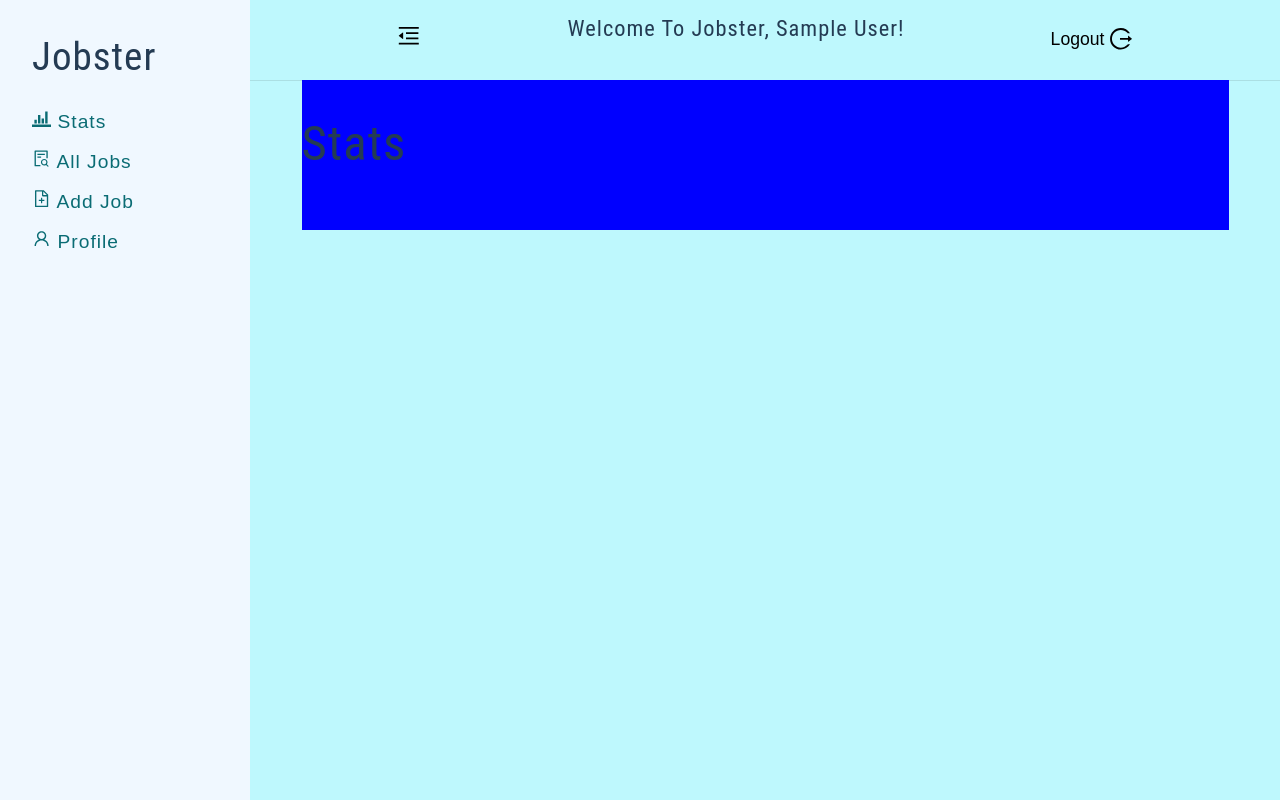
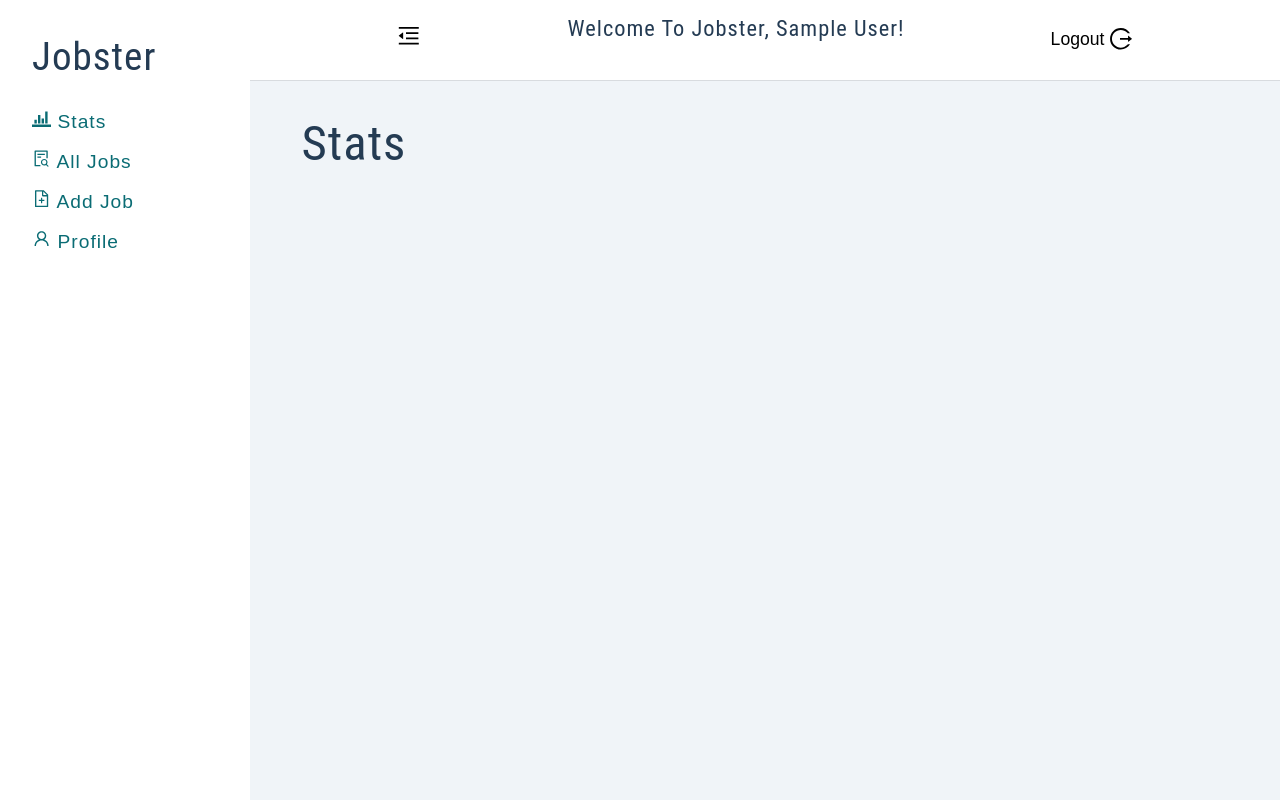
Before and after one commit to VentsiGeorgiev/jobster, a React (Create React App) app in the folder client/: page / in a window 1280 px wide. Built offline with nearby package versions, Linux system fonts and the light colour scheme; sample sign-in values are in the browser's storage.

Commit message:
Styled profile page

```diff
--- a/client/src/components/pages/Dashboard/Profile.js
+++ b/client/src/components/pages/Dashboard/Profile.js
@@ -1,6 +1,13 @@
+import { useAppContext } from '../../../context/appContext';
+import styles from './Profile.module.css';
+
 function Profile() {
+    const { user } = useAppContext();
+
     return (
-        <div>Profile</div>
+        <section className={styles['profile-container']}>
+            <h2>{user.name}</h2>
+        </section>
     );
 }
 
--- /dev/null
+++ b/client/src/components/pages/Dashboard/Profile.module.css
@@ -0,0 +1,5 @@
+.profile-container {
+    background-color: var(--white);
+    padding: 2rem;
+    box-shadow: var(--shadow-2);
+}
--- a/client/src/components/shared/LargeSidebar/LargeSidebar.module.css
+++ b/client/src/components/shared/LargeSidebar/LargeSidebar.module.css
@@ -1,5 +1,5 @@
 .sidebar-container {
-    background-color: aliceblue;
+    background-color: var(--white);
     display: none;
 }
 
--- a/client/src/components/shared/Navbar/Navbar.module.css
+++ b/client/src/components/shared/Navbar/Navbar.module.css
@@ -4,7 +4,7 @@
     align-items: center;
     justify-content: space-evenly;
     box-shadow: 0 1px 0px 0px rgba(0, 0, 0, 0.1);
-    background-color: var(--primary-100);
+    background-color: var(--white);
 }
 
 .nav-text {
--- a/client/src/components/shared/SharedLayout/SharedLayout.module.css
+++ b/client/src/components/shared/SharedLayout/SharedLayout.module.css
@@ -1,16 +1,21 @@
 .dashboard {
     display: grid;
     grid-template-columns: 1fr;
+    min-width: 100%;
+    min-height: 100vh;
+    background-color: var(--grey-50);
 }
 
 .full-dashboard {
     grid-template-columns: 1fr;
+    min-width: 100%;
+    min-height: 100vh;
+    background-color: var(--grey-50);
 }
 .dashboard-page {
     width: 90vw;
     margin: 0 auto;
     padding: 2rem 0;
-    background-color: blue;
 }
 @media (min-width: 860px) {
     .dashboard {
--- a/client/src/components/shared/index.js
+++ b/client/src/components/shared/index.js
@@ -5,6 +5,7 @@ import SharedLayout from './SharedLayout/SharedLayout';
 import Navbar from './Navbar/Navbar';
 import SmallSidebar from './SmallSidebar/SmallSidebar';
 import LargeSidebar from './LargeSidebar/LargeSidebar';
+import FormRow from './FormInputRow/FormInputRow';
 export {
     Logo,
     FormInputRow,
@@ -12,5 +13,6 @@ export {
     SharedLayout,
     Navbar,
     SmallSidebar,
-    LargeSidebar
+    LargeSidebar,
+    FormRow
 };
```
